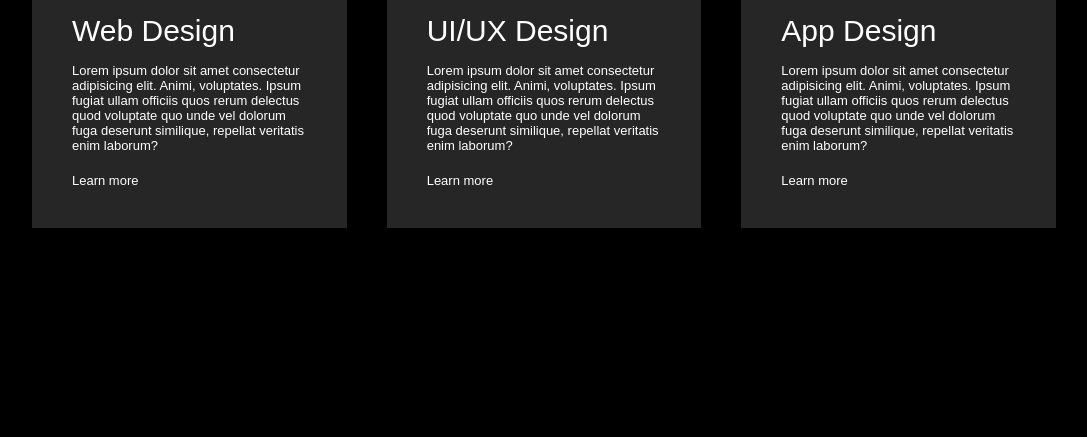
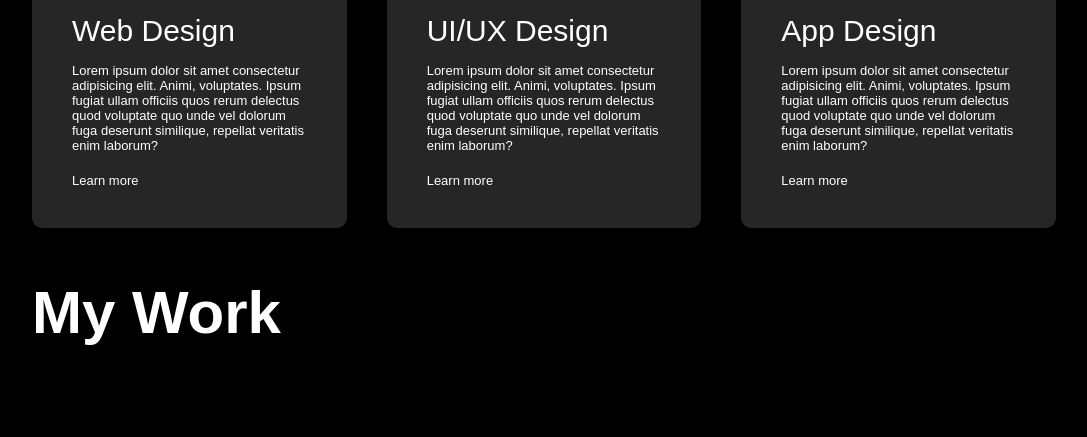
Before and after one commit to michaelparkernorton/hi, a plain HTML site: page index.html in a window 1280 px wide. Shown: the part 1635-2072 px from the top of the page, without its empty margins (96-1183 px from the left). Before the commit the page ends 1983 px from the top, so only its background shows below. Drawn offline with Linux system fonts and the light colour scheme.

Commit message:
Add files via upload

```diff
--- a/index.html
+++ b/index.html
@@ -67,7 +67,7 @@
                 </div>
             </div>
         </div>
-    <!----------------------------- Services ------------------------------>
+    <!----------------------------- services ------------------------------>
         <div id="services">
             <div class="container">
                 <h1 class="sub-title">My Services</h1>
@@ -93,13 +93,16 @@
                     </div>
             </div>
         </div>
+    <!----------------------------- services ------------------------------>
+    <!----------------------------- portfolio ------------------------------>
+    <div id="portfolio">
+        <div class="container">
+            <h1 class="sub-title">My Work</h1>
 
+        </div>
+    </div>
+    <!----------------------------- portfolio ------------------------------>
 
-
-
-
-
-    <!----------------------------- Services ------------------------------>
     </div>
     <script>
         var tablinks = document.getElementsByClassName("tab-links");
--- a/style.css
+++ b/style.css
@@ -22,6 +22,7 @@ body {
     background-image: url(images/portfolio-banner.jpeg);
     background-size: cover;
     background-position: center;
+    background-attachment: fixed;
 }
 
 .container {
@@ -180,7 +181,7 @@ nav ul li a:hover::after {
     padding: 40px;
     font-size: 13px;
     font-weight: 300;
-    border-right: 10px;
+    border-radius: 10px;
     transition: background 0.5s, transform 0.5s;
 }
 
```
